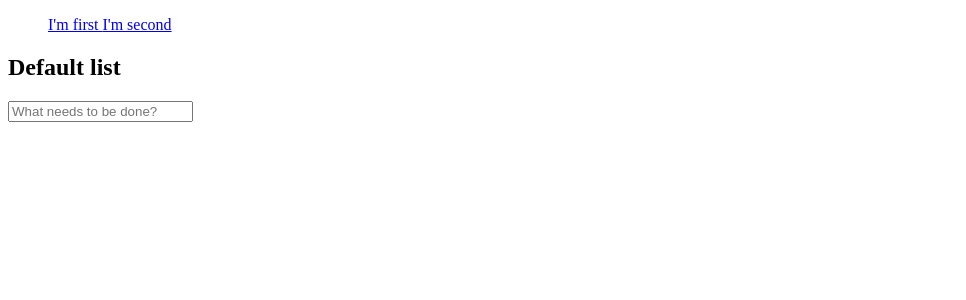
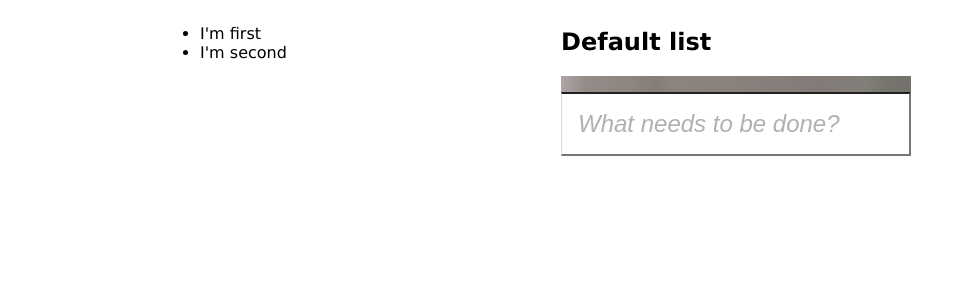
Before and after one commit to Shayol/vue-todo-list, a Vue app: page / in a window 1280 px wide. Shown: the top 300 px of the page, without its empty margins (0-966 px from the left). Built offline with nearby package versions, Linux system fonts and the light colour scheme.

Commit message:
add styles for components, routing and Store for data

```diff
--- a/src/App.vue
+++ b/src/App.vue
@@ -1,63 +1,29 @@
 <template>
   <div id="app">
-    <ul class="list">
-      <router-link v-for="list in lists" v-bind:key="list.listId" class="list__link" :to="{ name: 'ListItem', params: { listId: 1, list: list }}">
-          {{list.name}}
-      </router-link>
+    <div class="container page">
+      <ul class="page__sidebar list">
+        <router-link v-for="list in lists" v-bind:key="list.listId" class="list__link" :to="{ name: 'ListItem', params: { listId: list.listId}}" tag="li">
+            {{list.name}}
+        </router-link>
 
-    </ul>
-    <router-view></router-view>
+      </ul>
+      <div class="page__main main">
+        <router-view></router-view>
+      </div>
+    </div>
 
   </div>
 </template>
 
 <script>
 import ListItem from "@/components/ListItem.vue";
+import Store from "@/Store.js";
 
 export default {
   name: "App",
   data: function() {
     return {
-      lists: [
-        {
-          name: "I'm first",
-          listId: 1,
-          editing: false,
-          todos: [
-            {
-              todoId: 1,
-              title: "I'm first todo in first list",
-              checked: false,
-              editing: false
-            },
-            {
-              todoId: 2,
-              title: "I'm second todo in first list",
-              checked: false,
-              editing: false
-            }
-          ]
-        },
-        {
-          name: "I'm second",
-          listId: 2,
-          editing: false,
-          todos: [
-            {
-              todoId: 1,
-              title: "I'm first todo in second list",
-              checked: false,
-              editing: false
-            },
-            {
-              todoId: 2,
-              title: "I'm second todo in second list",
-              checked: false,
-              editing: false
-            }
-          ]
-        }
-      ]
+      lists: Store.lists
     };
   },
   components: {
@@ -67,4 +33,28 @@ export default {
 </script>
 
 <style lang="scss">
+@import "./sass/common.scss";
+@import "./sass/variables.scss";
+.container {
+  max-width: 960px;
+  margin-left: auto;
+  margin-right: auto;
+}
+
+.main {
+  display: flex;
+  justify-content: center;
+}
+
+@media (min-width: $tablet) {
+  .page {
+    display: flex;
+  }
+  .page__sidebar {
+    flex-basis: 20%;
+  }
+  .page__main {
+    flex-grow: 1;
+  }
+}
 </style>
--- /dev/null
+++ b/src/Store.js
@@ -0,0 +1,45 @@
+export default {
+    findList: function (id) {
+        return this.lists.find(el => el.listId == id);
+    },
+    lists: [
+        {
+            name: "I'm first",
+            listId: 1,
+            editing: false,
+            todos: [
+                {
+                    todoId: 1,
+                    title: "I'm first todo in first list",
+                    checked: false,
+                    editing: false
+                },
+                {
+                    todoId: 2,
+                    title: "I'm second todo in first list",
+                    checked: false,
+                    editing: false
+                }
+            ]
+        },
+        {
+            name: "I'm second",
+            listId: 2,
+            editing: false,
+            todos: [
+                {
+                    todoId: 1,
+                    title: "I'm first todo in second list",
+                    checked: false,
+                    editing: false
+                },
+                {
+                    todoId: 2,
+                    title: "I'm second todo in second list",
+                    checked: false,
+                    editing: false
+                }
+            ]
+        }
+    ]
+}
--- a/src/components/Input.vue
+++ b/src/components/Input.vue
@@ -1,7 +1,9 @@
 <template>
-  <div>
-
-      <input v-model="newTodo" type="text" class="list__input" placeholder="What needs to be done?">
+  <div class="input">
+    <div class="input__decor-padding"></div>
+    <div class="input__input-wrapper">
+       <input class="input__field" v-model="newTodo" type="text" placeholder="What needs to be done?">
+    </div>
 
   </div>
 </template>
@@ -20,4 +22,61 @@ export default {
 
 <!-- Add "scoped" attribute to limit CSS to this component only -->
 <style lang="scss">
+@import "@/sass/variables.scss";
+.input {
+  &__decor-padding {
+    width: 100%;
+    height: 16px;
+    background: #aea7a7; /* Old browsers */
+    background: -moz-linear-gradient(
+      left,
+      #aea7a7 0%,
+      #938c89 7%,
+      #8d857f 20%,
+      #857d77 27%,
+      #8c857e 33%,
+      #827b79 73%,
+      #827f79 87%,
+      #77746d 93%,
+      #72716c 100%
+    ); /* FF3.6-15 */
+    background: -webkit-linear-gradient(
+      left,
+      #aea7a7 0%,
+      #938c89 7%,
+      #8d857f 20%,
+      #857d77 27%,
+      #8c857e 33%,
+      #827b79 73%,
+      #827f79 87%,
+      #77746d 93%,
+      #72716c 100%
+    ); /* Chrome10-25,Safari5.1-6 */
+    background: linear-gradient(
+      to right,
+      #aea7a7 0%,
+      #938c89 7%,
+      #8d857f 20%,
+      #857d77 27%,
+      #8c857e 33%,
+      #827b79 73%,
+      #827f79 87%,
+      #77746d 93%,
+      #72716c 100%
+    ); /* W3C, IE10+, FF16+, Chrome26+, Opera12+, Safari7+ */
+    filter: progid:DXImageTransform.Microsoft.gradient( startColorstr='#aea7a7', endColorstr='#72716c',GradientType=1 );
+    /* IE6-9 */
+  }
+  &__field {
+    height: 64px;
+    padding: 0 16px;
+    font-size: 24px;
+    width: 100%;
+    font-style: italic;
+    border-left: 1px solid $brown-border-color;
+    &::placeholder {
+      color: $grey-text-color;
+    }
+  }
+}
 </style>
--- a/src/components/ListItem.vue
+++ b/src/components/ListItem.vue
@@ -4,8 +4,8 @@
     <h2 class="list__name">
         {{list.name}}
     </h2>
+    <div class="list__content">
       <Input v-bind:list="list"/>
-
       <ul class="todos">
         <TodoItem v-for="todo in list.todos" v-bind:key="todo.todoId" v-bind:todo="todo"/>
       </ul>
@@ -13,6 +13,7 @@
         <span class="list__number">
           {{todosNumber}}
         </span>
+    </div>
 
   </div>
 </template>
@@ -20,12 +21,32 @@
 <script>
 import TodoItem from "@/components/TodoItem.vue";
 import Input from "@/components/Input.vue";
+import Store from "@/Store.js";
+
 export default {
   name: "ListItem",
-  props: ["list"],
+  data: function() {
+    return {
+      list: {}
+    };
+  },
   components: {
     TodoItem,
     Input
+  },
+  created() {
+    this.list = this.findList(this.$route.params.listId);
+  },
+  watch: {
+    $route(to, from) {
+      this.list = this.findList(to.params.listId); // https://router.vuejs.org/guide/essentials/dynamic-matching.html#reacting-to-params-changes react to route changes... when navigating the same component instance will be reused - lifecycle hooks of the component will not be called
+    }
+  },
+  methods: {
+    findList: function(id) {
+      this.id = Number(id);
+      return Store.findList(this.id);
+    }
   },
   computed: {
     todosNumber: function() {
@@ -37,4 +58,10 @@ export default {
 
 <!-- Add "scoped" attribute to limit CSS to this component only -->
 <style lang="scss">
+.list {
+  &__content {
+    max-width: 550px;
+    width: 100%;
+  }
+}
 </style>
--- a/src/router.js
+++ b/src/router.js
@@ -17,8 +17,7 @@ export default new Router({
     {
       path: '/lists/:listId',
       name: 'ListItem',
-      component: ListItem,
-      props: true
+      component: ListItem
     },
     {
       path: '/about',
--- /dev/null
+++ b/src/sass/common.scss
@@ -0,0 +1,9 @@
+*,
+*::before,
+*::after {
+    box-sizing: border-box;
+}
+
+body {
+    font-family: Verdana;
+}
--- /dev/null
+++ b/src/sass/variables.scss
@@ -0,0 +1,3 @@
+$tablet: 768px;
+$brown-border-color: #ded8da;
+$grey-text-color:#b0afb3;
```
Lines whose indentation alone changed are shown as unchanged.
